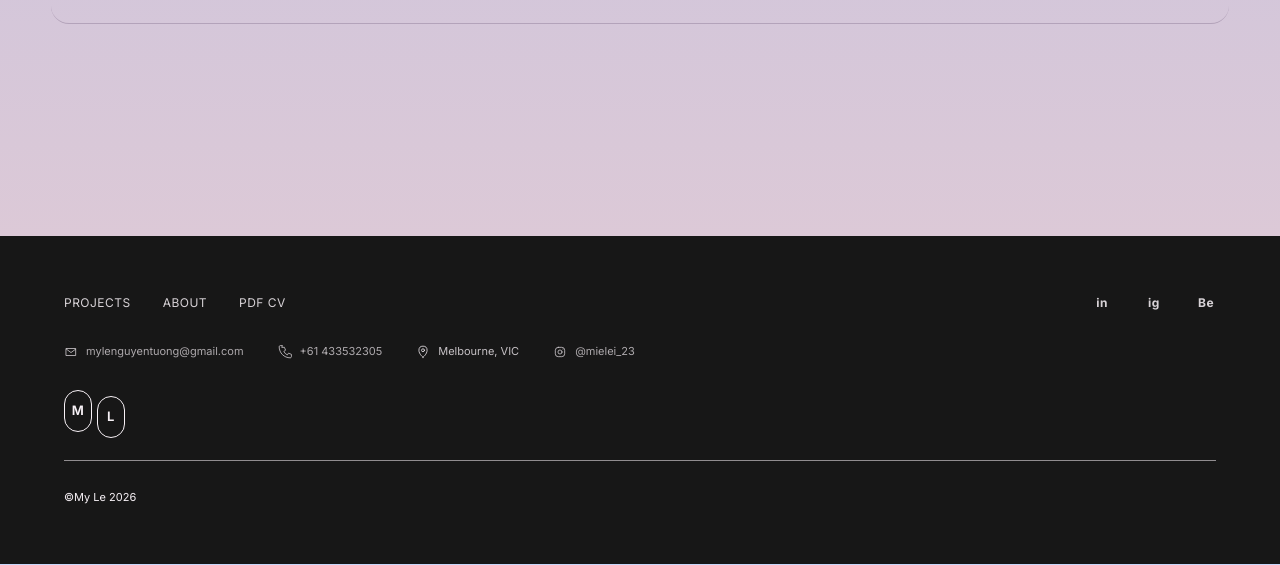
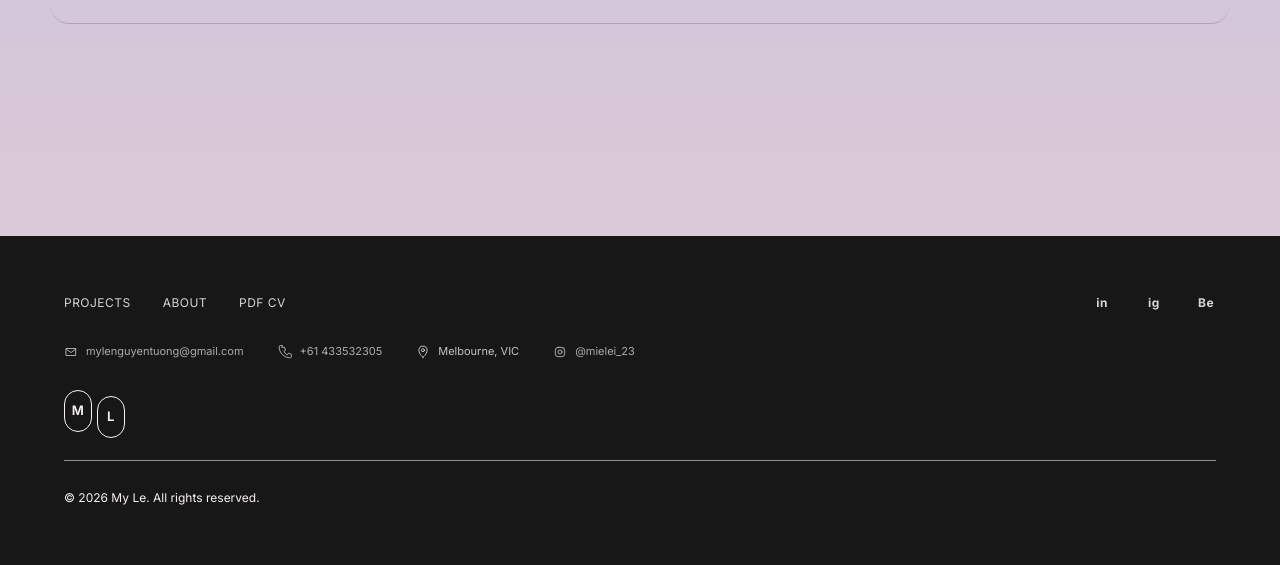
Before and after one commit to myle2305/My-portfolio-website, a plain HTML site: page Myle_website/index.html in a window 1280 px wide. Shown: the part 2708-3273 px from the top of the page. Drawn offline with Linux system fonts and the light colour scheme.

Commit message:
Update footer copyright

```diff
--- a/Myle_website/css/style.css
+++ b/Myle_website/css/style.css
@@ -757,7 +757,7 @@ img {
 
 .footer-copy {
   margin: 0;
-  font-size: 11px;
+  font-size: 12px;
   letter-spacing: 0;
   text-transform: none;
 }
--- a/Myle_website/js/main.js
+++ b/Myle_website/js/main.js
@@ -668,7 +668,7 @@ function initFooter() {
       <span class="footer-logo-mark"><span>M</span><span>L</span></span>
     </a>
     <div class="footer-line"></div>
-    <p class="footer-copy">©My Le 2026</p>
+    <p class="footer-copy">© 2026 My Le. All rights reserved.</p>
   `;
 }
 
```
